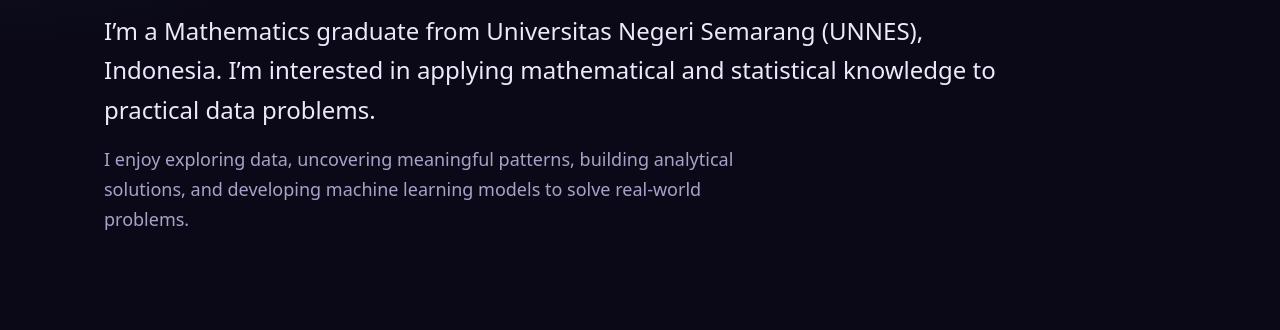
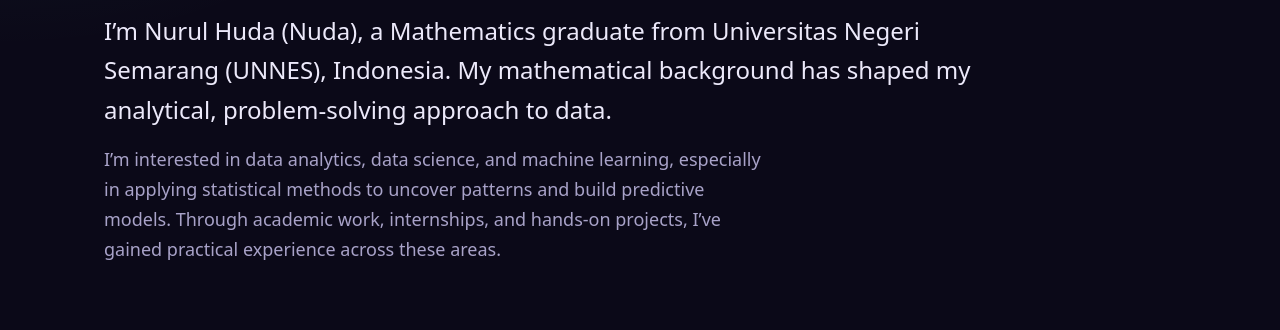
Before and after one commit to nrllhud27-wq/nrllhud27-wq.github.io, an Astro site: page /about in a window 1280 px wide. Shown: the part 226-556 px from the top of the page. Built offline with nearby package versions, Linux system fonts and the light colour scheme; Astro itself is replaced by a stand-in of ours.

Commit message:
Refine About page text

```diff
--- a/src/pages/about.astro
+++ b/src/pages/about.astro
@@ -13,12 +13,15 @@ import { EDUCATION, EXPERIENCE, CERTIFICATIONS } from '../data/about';
     <p class="eyebrow">About</p>
     <h1>About Me</h1>
     <p class="lead">
-      I’m a Mathematics graduate from Universitas Negeri Semarang (UNNES), Indonesia. I’m
-      interested in applying mathematical and statistical knowledge to practical data problems.
+      I’m Nurul Huda (Nuda), a Mathematics graduate from Universitas Negeri Semarang (UNNES),
+      Indonesia. My mathematical background has shaped my analytical, problem-solving approach to
+      data.
     </p>
     <p class="text">
-      I enjoy exploring data, uncovering meaningful patterns, building analytical solutions, and
-      developing machine learning models to solve real-world problems.
+      I’m interested in data analytics, data science, and machine learning, especially in
+      applying statistical methods to uncover patterns and build predictive models. Through
+      academic work, internships, and hands-on projects, I’ve gained practical experience across
+      these areas.
     </p>
   </section>
 
@@ -77,10 +80,9 @@ import { EDUCATION, EXPERIENCE, CERTIFICATIONS } from '../data/about';
   <section class="block container" aria-labelledby="direction-heading">
     <h2 id="direction-heading">Interests &amp; Career Direction</h2>
     <p class="text">
-      I’m particularly interested in data analytics, statistics, data science, and machine
-      learning. My goal is to keep developing strong skills in data analysis and business
-      intelligence while growing in data science and machine learning, so I can apply them to
-      problems where data supports real decisions.
+      My goal is to grow as a data professional, working across data exploration, statistical
+      analysis, business intelligence, and predictive modeling to turn complex data into clear,
+      evidence-based insights.
     </p>
   </section>
 
```
